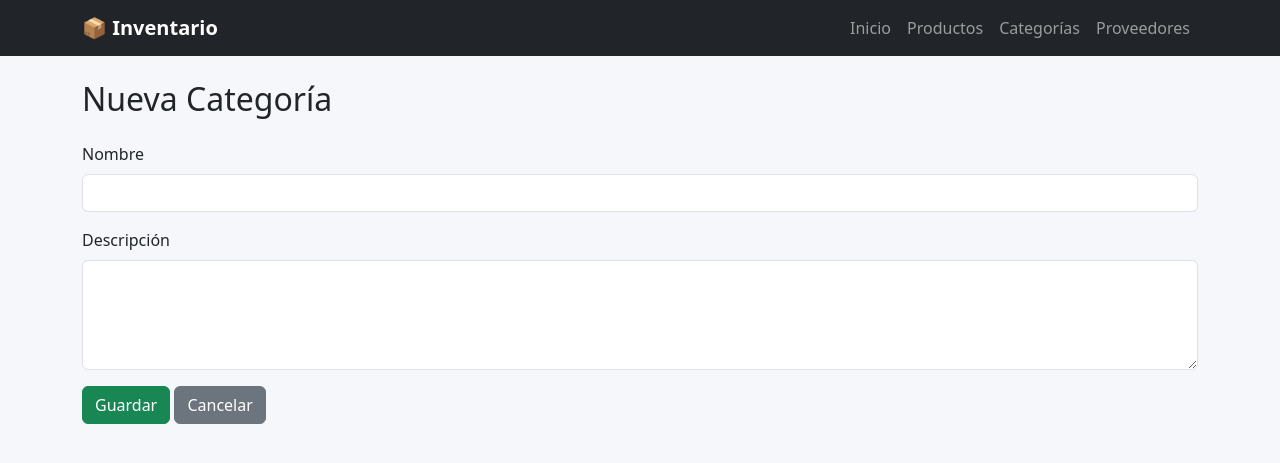
After one commit to Sebas-2306/Apisproyecto, a Flask app: page /categorias/nueva in a window 1280 px wide. The commit adds this page. Shown: the top 463 px of the page. Run offline with Flask 3, Linux system fonts and the light colour scheme.

Commit message:
feat: implementar registro de categorías

```diff
--- a/app.py
+++ b/app.py
@@ -1,12 +1,18 @@
-from flask import Flask, render_template
+from flask import Flask, render_template, request, redirect, url_for, flash
 from database import obtener_conexion
 
 app = Flask(__name__)
+app.secret_key = "inventario_sena_2026"
+
+@app.route("/")
+def inicio():
+    return render_template("pages/index.html")
+
+
 @app.route("/categorias")
 def listar_categorias():
 
     conexion = obtener_conexion()
-
     cursor = conexion.cursor()
 
     cursor.execute("""
@@ -16,7 +22,6 @@ def listar_categorias():
     """)
 
     categorias = cursor.fetchall()
-    print("catergorias")
 
     cursor.close()
     conexion.close()
@@ -26,9 +31,33 @@ def listar_categorias():
         categorias=categorias
     )
 
-@app.route("/")
-def inicio():
-    return render_template("pages/index.html")
+
+@app.route("/categorias/nueva")
+def nueva_categoria():
+    return render_template("categorias/nueva.html")
+
+
+@app.route("/categorias/guardar", methods=["POST"])
+def guardar_categoria():
+
+    nombre = request.form["nombre"]
+    descripcion = request.form["descripcion"]
+
+    conexion = obtener_conexion()
+    cursor = conexion.cursor()
+
+    cursor.execute("""
+        INSERT INTO categorias (nombre, descripcion)
+        VALUES (%s, %s)
+    """, (nombre, descripcion))
+
+    conexion.commit()
+
+    cursor.close()
+    conexion.close()
+    flash("Categoría registrada correctamente.", "success")
+    return redirect(url_for("listar_categorias"))
+
 
 if __name__ == "__main__":
     app.run(debug=True)
--- /dev/null
+++ b/templates/categorias/nueva.html
@@ -0,0 +1,50 @@
+{% extends "layouts/base.html" %}
+
+{% block titulo %}
+Nueva Categoría
+{% endblock %}
+
+{% block contenido %}
+
+<h2 class="mb-4">Nueva Categoría</h2>
+
+<form action="/categorias/guardar" method="POST">
+
+    <div class="mb-3">
+
+        <label class="form-label">
+            Nombre
+        </label>
+
+        <input
+            type="text"
+            name="nombre"
+            class="form-control"
+            required>
+
+    </div>
+
+    <div class="mb-3">
+
+        <label class="form-label">
+            Descripción
+        </label>
+
+        <textarea
+            name="descripcion"
+            class="form-control"
+            rows="4"></textarea>
+
+    </div>
+
+    <button class="btn btn-success">
+        Guardar
+    </button>
+
+    <a href="/categorias" class="btn btn-secondary">
+        Cancelar
+    </a>
+
+</form>
+
+{% endblock %}
--- a/templates/layouts/base.html
+++ b/templates/layouts/base.html
@@ -62,7 +62,16 @@
 
     <!-- Contenido -->
     <main class="container mt-4">
-
+     {% with mensajes = get_flashed_messages(with_categories=true) %}
+    {% if mensajes %}
+        {% for categoria, mensaje in mensajes %}
+            <div class="alert alert-{{ categoria }} alert-dismissible fade show" role="alert">
+                {{ mensaje }}
+                <button type="button" class="btn-close" data-bs-dismiss="alert"></button>
+            </div>
+        {% endfor %}
+    {% endif %}
+  {% endwith %}
         {% block contenido %}
         {% endblock %}
 
```
Also changed, not shown: templates/categorias/listar.html (+10 -0 lines).
